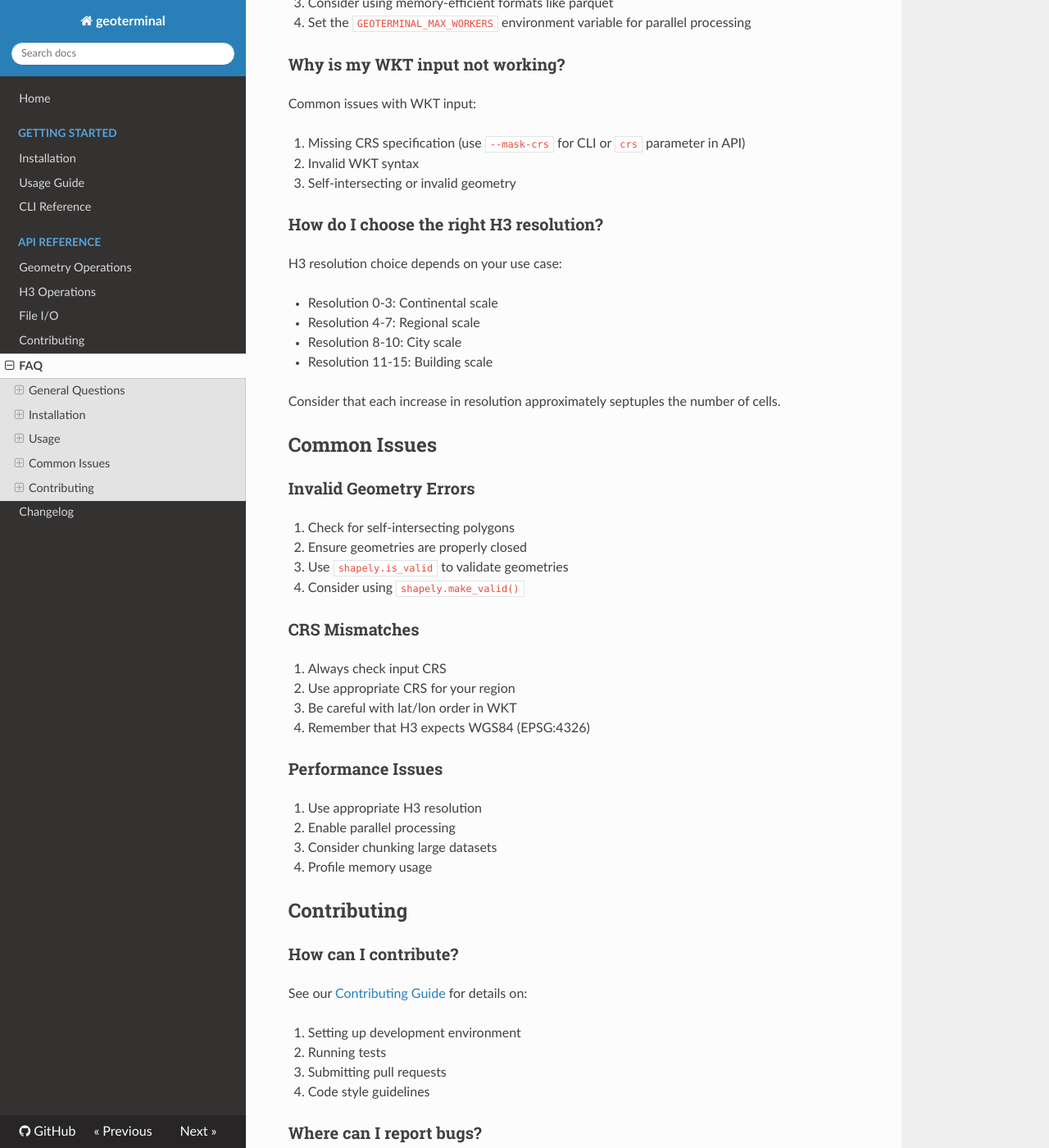
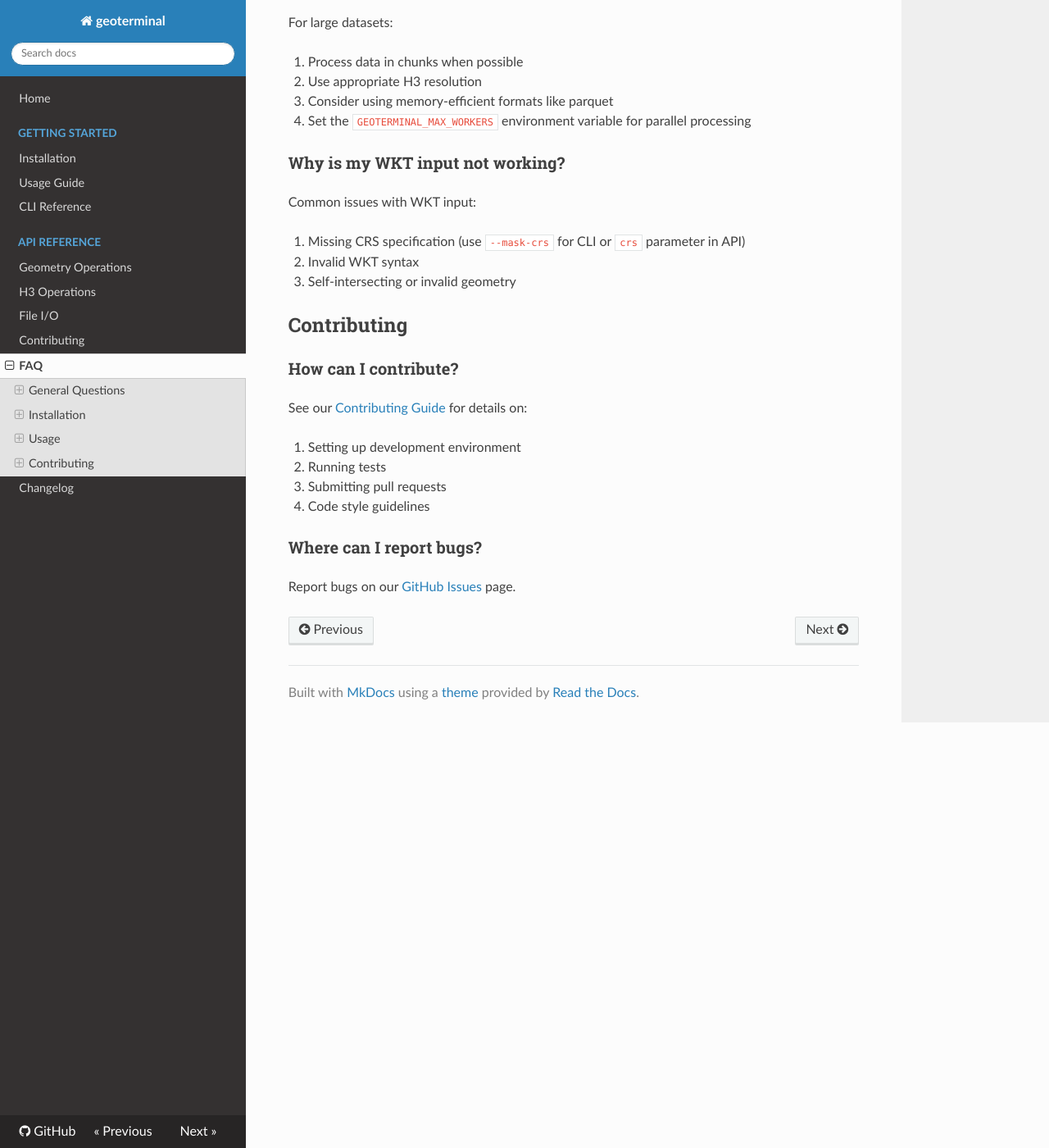
Before and after one commit to jeronimoluza/geoterminal, an MkDocs documentation site: the page built from docs/faq.md, in a window 1280 px wide and 1400 px high, scrolled down 970 px. Shown: the whole window at 82% size. Built offline with MkDocs 1.6.1, drawn with Linux system fonts in a browser that asks for light colours; nearby versions of some CDN libraries; some of the changed text lies outside the part shown.

```diff
--- a/docs/faq.md
+++ b/docs/faq.md
@@ -38,39 +39,6 @@ Common issues with WKT input:
 2. Invalid WKT syntax
 3. Self-intersecting or invalid geometry
 
-### How do I choose the right H3 resolution?
-H3 resolution choice depends on your use case:
-
-- Resolution 0-3: Continental scale
-- Resolution 4-7: Regional scale
-- Resolution 8-10: City scale
-- Resolution 11-15: Building scale
-
-Consider that each increase in resolution approximately septuples the number of cells.
-
-## Common Issues
-
-### Invalid Geometry Errors
-
-1. Check for self-intersecting polygons
-2. Ensure geometries are properly closed
-3. Use `shapely.is_valid` to validate geometries
-4. Consider using `shapely.make_valid()`
-
-### CRS Mismatches
-
-1. Always check input CRS
-2. Use appropriate CRS for your region
-3. Be careful with lat/lon order in WKT
-4. Remember that H3 expects WGS84 (EPSG:4326)
-
-### Performance Issues
-
-1. Use appropriate H3 resolution
-2. Enable parallel processing
-3. Consider chunking large datasets
-4. Profile memory usage
-
 ## Contributing
 
 ### How can I contribute?
```
Also changed, not shown: other parts of docs/faq.md (+2 -1 lines), README.md (+1 -0 lines), docs/contributing.md (+4 -3 lines), docs/installation.md (+3 -0 lines), .github/ISSUE_TEMPLATE/bug_report.md, .github/ISSUE_TEMPLATE/feature_request.md, 1 other file.
